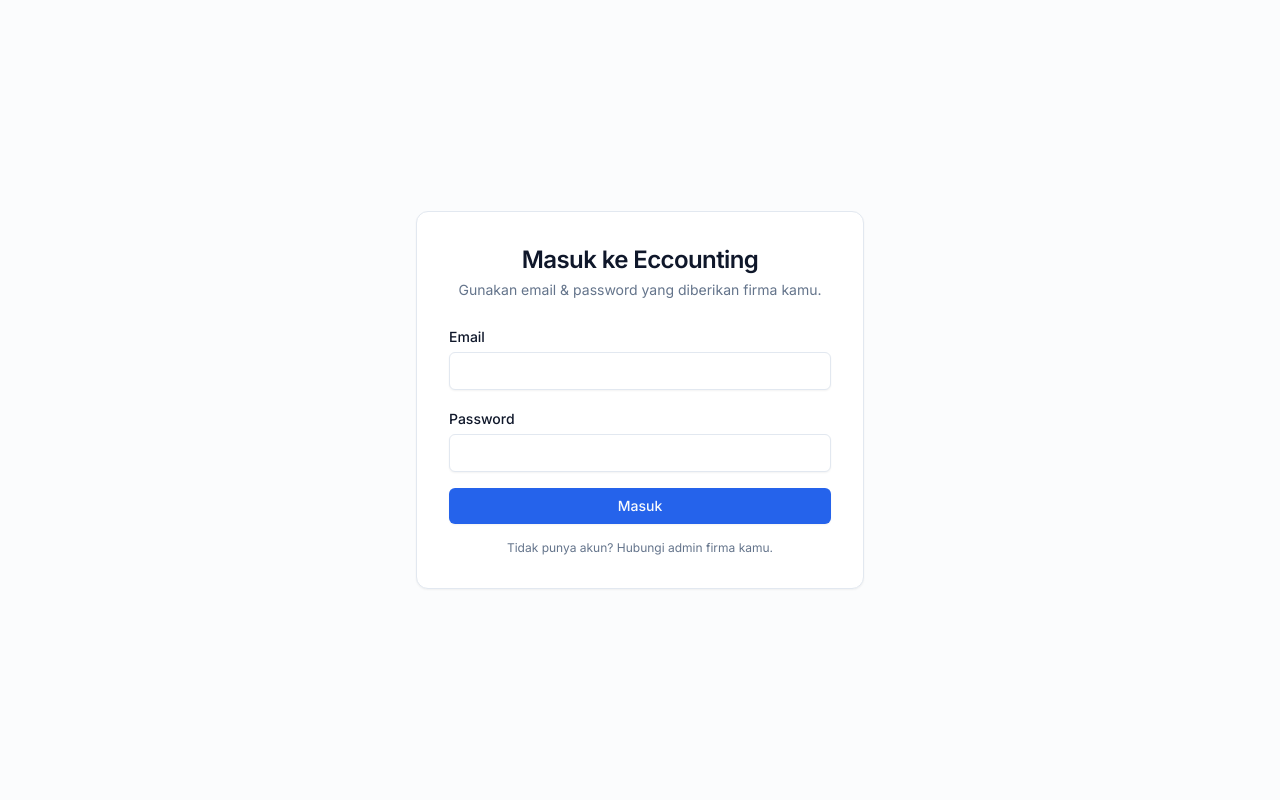
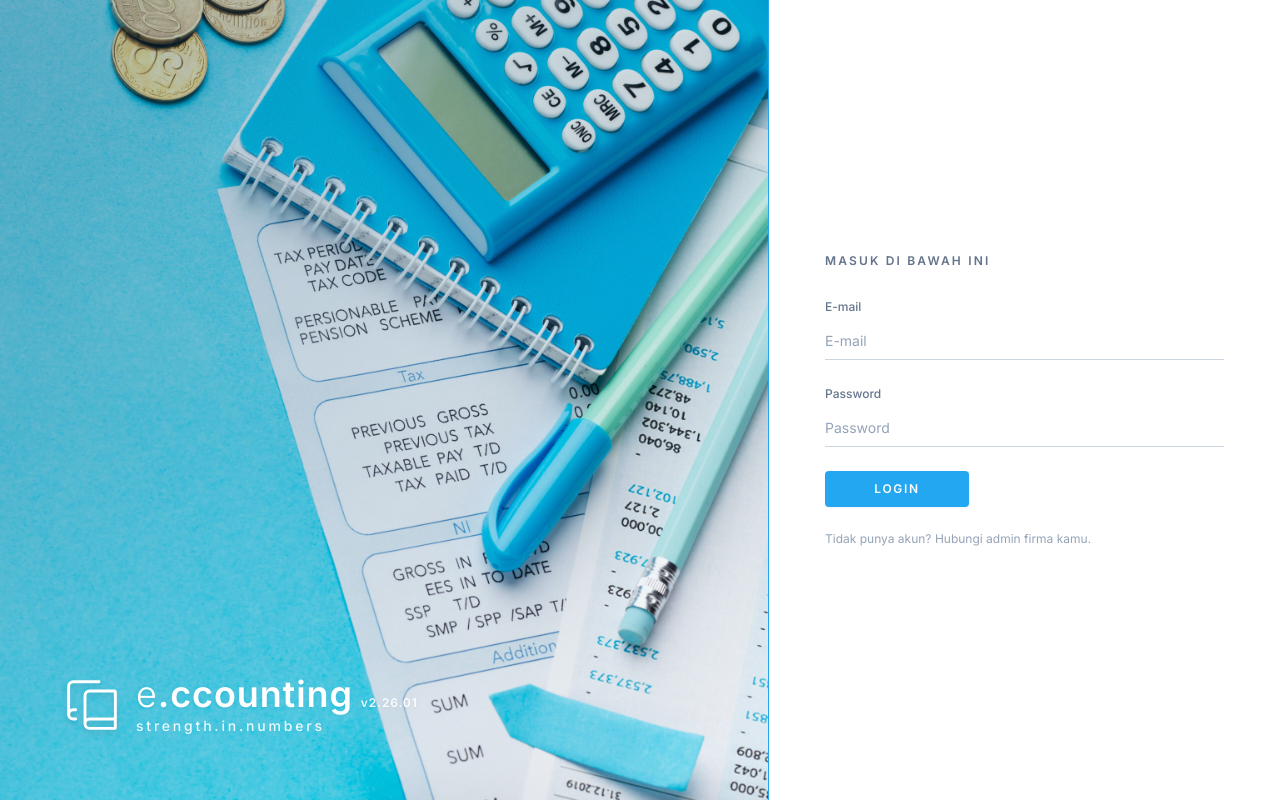
Before and after one commit to irwanphan/eccounting-v2-app, a Next.js app in the folder apps/web/: page /login in a window 1280 px wide. Built offline with nearby package versions, Linux system fonts and the light colour scheme; no server answers.

Commit message:
feat(web): enhance login page layout and styling, add branding component and image

```diff
--- a/apps/web/src/app/login/login-form.tsx
+++ b/apps/web/src/app/login/login-form.tsx
@@ -45,19 +45,25 @@
   }
 
   return (
-    <form onSubmit={handleSubmit(onSubmit)} className="space-y-4">
-      <div className="space-y-1">
-        <label htmlFor="email" className="text-sm font-medium">
-          Email
+    <form onSubmit={handleSubmit(onSubmit)} className="space-y-6">
+      <p className="text-xs font-semibold uppercase tracking-[0.18em] text-slate-500">
+        Masuk di bawah ini
+      </p>
+
+      <div className="space-y-5">
+        <div className="space-y-1.5">
+          <label htmlFor="email" className="text-xs font-medium text-slate-500">
+            E-mail
           </label>
           <input
             id="email"
             type="email"
             autoComplete="email"
+            placeholder="E-mail"
             className={cn(
-            'w-full rounded-md border border-input bg-background px-3 py-2 text-sm shadow-sm',
-            'focus:outline-none focus:ring-2 focus:ring-ring',
-            errors.email && 'border-destructive focus:ring-destructive',
+              'w-full border-0 border-b border-slate-300 bg-transparent px-0 py-2 text-sm text-slate-900',
+              'placeholder:text-slate-400 focus:border-[#22A7F0] focus:outline-none focus:ring-0',
+              errors.email && 'border-destructive focus:border-destructive',
             )}
             {...register('email')}
           />
@@ -66,18 +72,19 @@
           )}
         </div>
 
-      <div className="space-y-1">
-        <label htmlFor="password" className="text-sm font-medium">
+        <div className="space-y-1.5">
+          <label htmlFor="password" className="text-xs font-medium text-slate-500">
             Password
           </label>
           <input
             id="password"
             type="password"
             autoComplete="current-password"
+            placeholder="Password"
             className={cn(
-            'w-full rounded-md border border-input bg-background px-3 py-2 text-sm shadow-sm',
-            'focus:outline-none focus:ring-2 focus:ring-ring',
-            errors.password && 'border-destructive focus:ring-destructive',
+              'w-full border-0 border-b border-slate-300 bg-transparent px-0 py-2 text-sm text-slate-900',
+              'placeholder:text-slate-400 focus:border-[#22A7F0] focus:outline-none focus:ring-0',
+              errors.password && 'border-destructive focus:border-destructive',
             )}
             {...register('password')}
           />
@@ -85,9 +92,10 @@
             <p className="text-xs text-destructive">{errors.password.message}</p>
           )}
         </div>
+      </div>
 
       {serverError && (
-        <div className="rounded-md border border-destructive/50 bg-destructive/10 p-3 text-sm text-destructive">
+        <div className="rounded-md border border-destructive/40 bg-destructive/5 px-3 py-2 text-sm text-destructive">
           {serverError}
         </div>
       )}
@@ -96,14 +104,15 @@
         type="submit"
         disabled={isSubmitting}
         className={cn(
-          'w-full rounded-md bg-primary px-4 py-2 text-sm font-medium text-primary-foreground shadow-sm',
-          'transition hover:bg-primary/90 disabled:cursor-not-allowed disabled:opacity-50',
+          'inline-flex min-w-[9rem] items-center justify-center rounded-sm bg-[#22A7F0] px-6 py-2.5',
+          'text-xs font-semibold uppercase tracking-[0.14em] text-white shadow-sm',
+          'transition hover:bg-[#1a96db] disabled:cursor-not-allowed disabled:opacity-60',
         )}
       >
-        {isSubmitting ? 'Memproses…' : 'Masuk'}
+        {isSubmitting ? 'Memproses…' : 'Login'}
       </button>
 
-      <p className="text-center text-xs text-muted-foreground">
+      <p className="text-xs text-slate-400">
         Tidak punya akun? Hubungi admin firma kamu.
       </p>
     </form>
--- a/apps/web/src/app/login/page.tsx
+++ b/apps/web/src/app/login/page.tsx
@@ -1,4 +1,6 @@
 import { Metadata } from 'next';
+
+import { LoginLayout } from '@/components/auth/login-layout';
 
 import { LoginForm } from './login-form';
 import { LoginPageClient } from './login-page-client';
@@ -10,16 +12,10 @@
 export default function LoginPage(): JSX.Element {
   return (
     <LoginPageClient>
-      <main className="flex min-h-screen items-center justify-center bg-muted/30 px-4 py-12">
-        <div className="w-full max-w-md space-y-6 rounded-xl border border-border bg-card p-8 shadow-sm">
-          <div className="space-y-1 text-center">
-            <h1 className="text-2xl font-semibold tracking-tight">Masuk ke Eccounting</h1>
-            <p className="text-sm text-muted-foreground">
-              Gunakan email & password yang diberikan firma kamu.
-            </p>
-          </div>
+      <main className="min-h-screen">
+        <LoginLayout>
           <LoginForm />
-        </div>
+        </LoginLayout>
       </main>
     </LoginPageClient>
   );
--- /dev/null
+++ b/apps/web/src/components/auth/login-branding.tsx
@@ -0,0 +1,27 @@
+import { BookCopy } from 'lucide-react';
+
+interface LoginBrandingProps {
+  className?: string;
+}
+
+export function LoginBranding({ className }: LoginBrandingProps): JSX.Element {
+  return (
+    <div className={className}>
+      <div className="flex items-center gap-4">
+        <BookCopy
+          className="h-14 w-14 shrink-0 text-white drop-shadow-md"
+          strokeWidth={1.25}
+          aria-hidden
+        />
+        <div>
+          <h1 className="text-3xl font-light tracking-wide text-white drop-shadow-sm md:text-4xl">
+            e<span className="font-semibold">.ccounting</span><span className="text-xs font-semibold text-white/90 ml-2">v2.26.01</span>
+          </h1>
+          <p className="mt-0.5 text-sm font-medium tracking-[0.2em] text-white/90">
+            strength.in.numbers
+          </p>
+        </div>
+      </div>
+    </div>
+  );
+}
--- /dev/null
+++ b/apps/web/src/components/auth/login-layout.tsx
@@ -0,0 +1,49 @@
+import Image from 'next/image';
+import type { ReactNode } from 'react';
+
+import loginImage from '@/assets/images/loginimage.jpg';
+
+import { LoginBranding } from './login-branding';
+
+interface LoginLayoutProps {
+  children: ReactNode;
+}
+
+export function LoginLayout({ children }: LoginLayoutProps): JSX.Element {
+  return (
+    <div className="flex min-h-screen flex-col lg:flex-row">
+      <section
+        aria-hidden
+        className="relative hidden min-h-screen flex-1 lg:block"
+      >
+        <Image
+          src={loginImage}
+          alt=""
+          fill
+          priority
+          sizes="(min-width: 1024px) 62vw, 0"
+          className="object-cover object-right"
+        />
+        <div className="absolute inset-0 bg-gradient-to-br from-sky-900/35 via-sky-800/15 to-transparent" />
+        <LoginBranding className="absolute bottom-12 left-12 xl:bottom-16 xl:left-16" />
+      </section>
+
+      <section className="relative h-44 shrink-0 overflow-hidden lg:hidden">
+        <Image
+          src={loginImage}
+          alt=""
+          fill
+          priority
+          sizes="100vw"
+          className="object-cover object-right"
+        />
+        <div className="absolute inset-0 bg-gradient-to-t from-sky-900/50 to-sky-800/20" />
+        <LoginBranding className="absolute bottom-6 left-6" />
+      </section>
+
+      <section className="flex w-full flex-1 flex-col justify-center border-t-4 border-[#22A7F0] bg-white px-8 py-10 sm:px-12 lg:max-w-md lg:border-l lg:border-t-0 lg:px-14 lg:py-16 xl:max-w-lg">
+        {children}
+      </section>
+    </div>
+  );
+}
```
Also changed, not shown: apps/web/src/assets/images/loginimage.jpg (added). Lines whose indentation alone changed are shown as unchanged.
